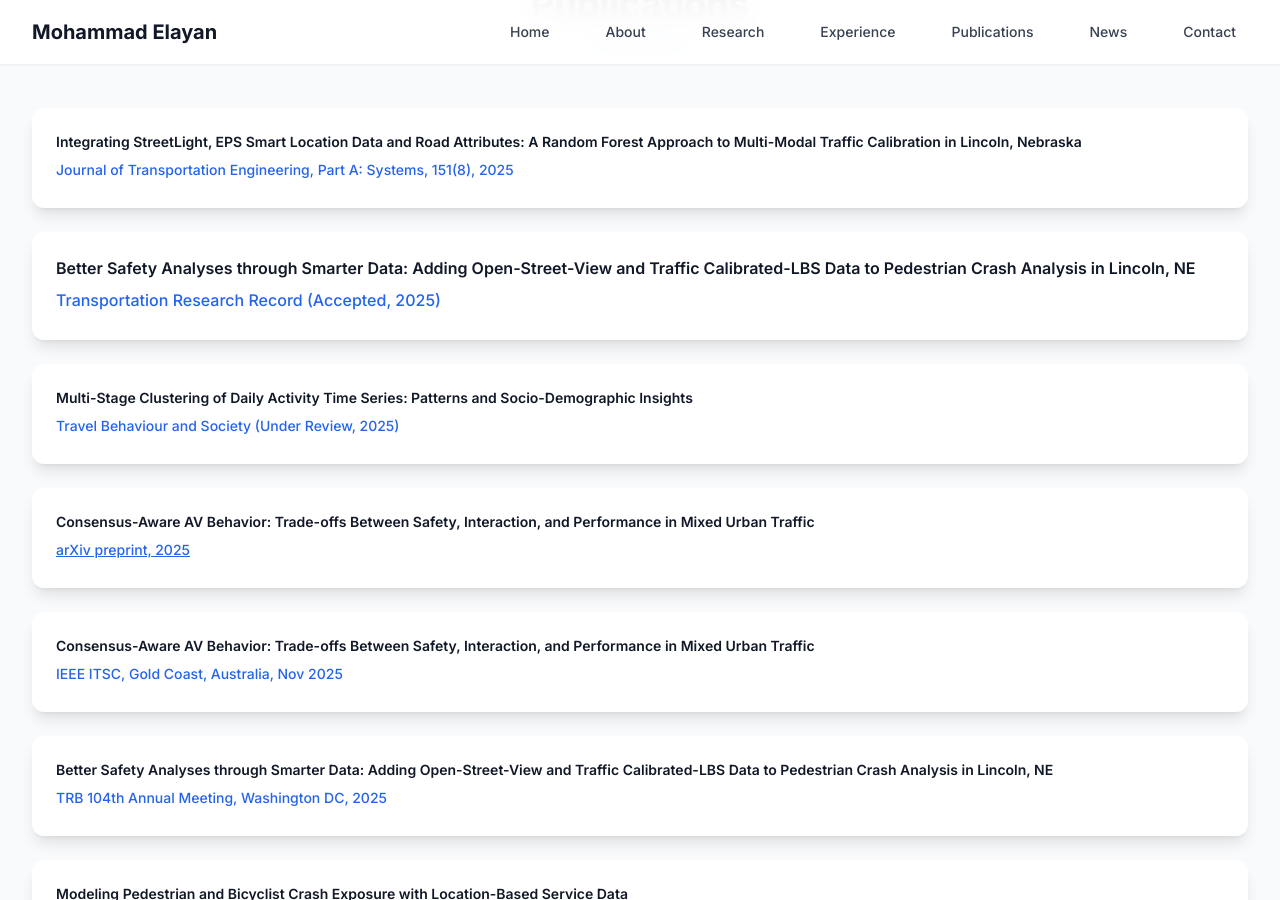
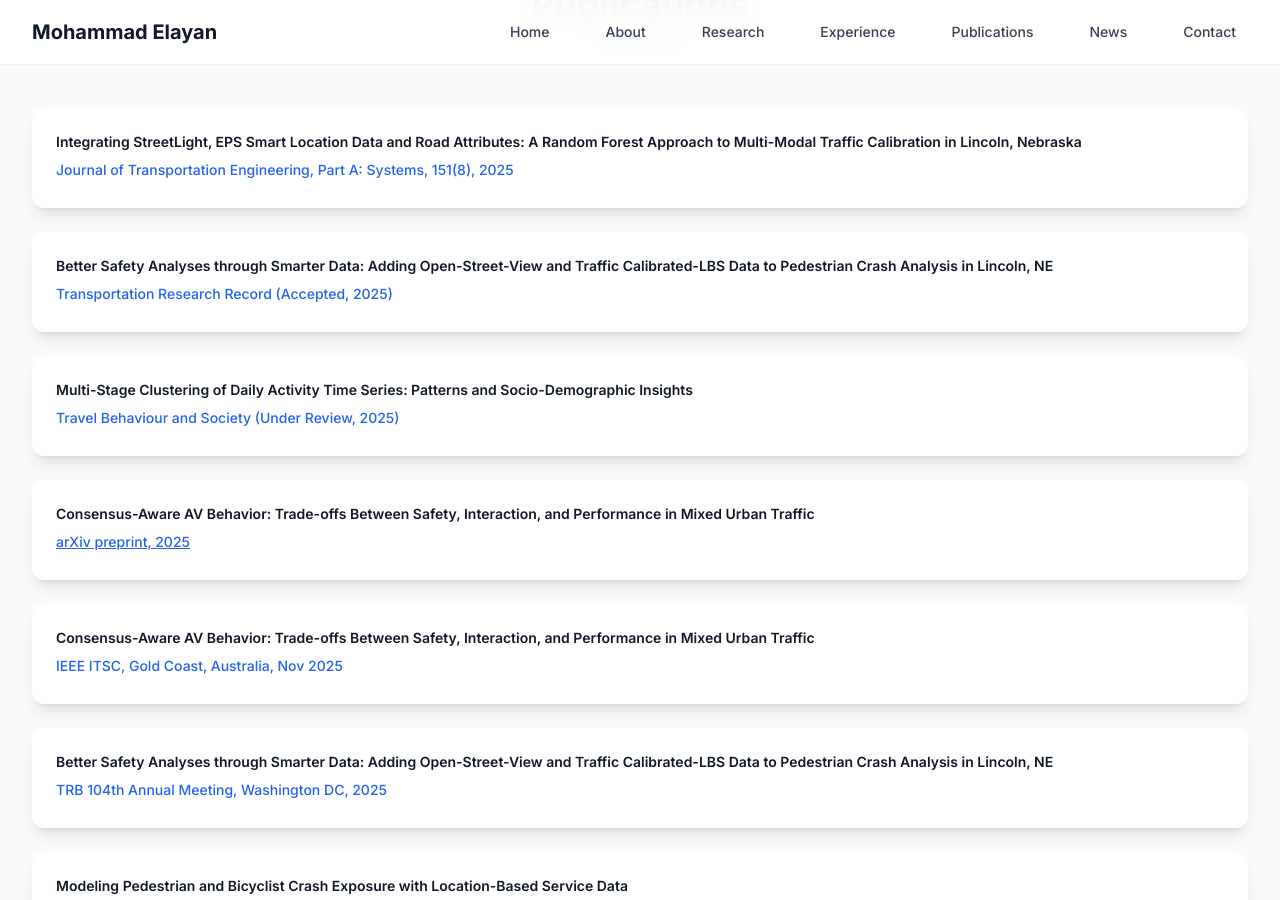
Before and after one commit to mselayan/mselayan.github.io, a Jekyll site: the page index.html, which Jekyll copies as it is, in a window 1280 px wide and 900 px high, scrolled down 4277 px. Built offline with Jekyll 4.4.1, drawn with Linux system fonts in a browser that asks for light colours; nearby versions of some CDN libraries.

Commit message:
Update index.html

```diff
--- a/index.html
+++ b/index.html
@@ -368,8 +368,8 @@
 
                 <!-- Accepted Paper -->
                 <div class="bg-white p-6 rounded-xl shadow-lg card-hover">
-                    <h3 class="text-base font-semibold text-gray-900 mb-2">Better Safety Analyses through Smarter Data: Adding Open-Street-View and Traffic Calibrated-LBS Data to Pedestrian Crash Analysis in Lincoln, NE</h3>
-                    <p class="text-blue-600 font-medium mb-1">Transportation Research Record (Accepted, 2025)</p>
+                    <h3 class="text-sm font-semibold text-gray-900 mb-2">Better Safety Analyses through Smarter Data: Adding Open-Street-View and Traffic Calibrated-LBS Data to Pedestrian Crash Analysis in Lincoln, NE</h3>
+                    <p class="text-blue-600 font-medium text-sm mb-1">Transportation Research Record (Accepted, 2025)</p>
                 </div>
 
                 <!-- Under Review -->
```
